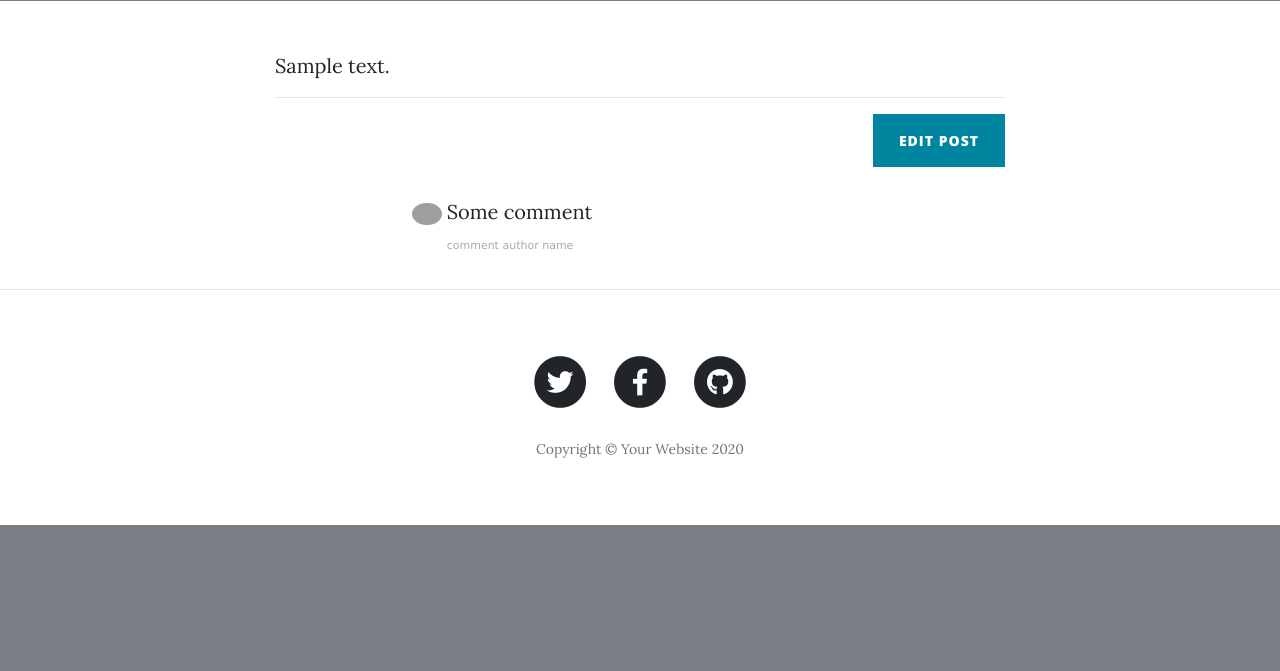
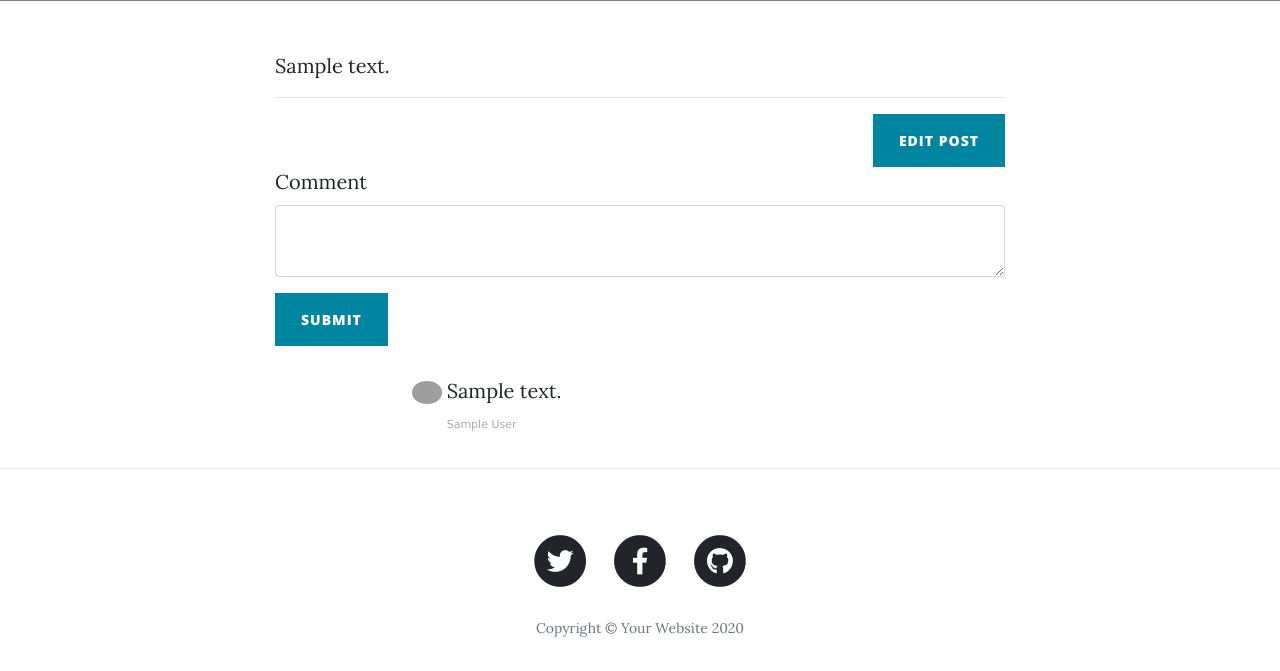
Before and after one commit to Xor01/day-69-adding-users-to-blog, a Flask app: page /post/1 in a window 1280 px wide. Shown: the part 560-1231 px from the top of the page. Before the commit the page ends 1085 px from the top, so only its background shows below. Run offline with Flask 3, Linux system fonts and the light colour scheme; tables that the repository leaves empty hold one stand-in row (values such as "Sample post"); grey boxes marked "Sample" are stand-in pictures; some libraries are stand-ins or nearby versions; grey boxes are pictures that could not be loaded.

Commit message:
implements commenting by creating a new table 'Comment' and create a relationship between it and BlogPost and User tables

```diff
--- a/app.py
+++ b/app.py
@@ -48,6 +48,7 @@ class User(UserMixin, db.Model):
     password = db.Column(db.String(100))
     name = db.Column(db.String(100))
     posts = relationship('BlogPost', back_populates='author')
+    comments = relationship('Comment', back_populates='author')
 
 
 class BlogPost(db.Model):
@@ -60,6 +61,18 @@ class BlogPost(db.Model):
     date = db.Column(db.String(250), nullable=False)
     body = db.Column(db.Text, nullable=False)
     img_url = db.Column(db.String(250), nullable=False)
+
+    comments = relationship('Comment', back_populates='parent_post')
+
+
+class Comment(db.Model):
+    __tablename__ = 'comments'
+    id = db.Column(db.Integer, primary_key=True)
+    text = db.Column(db.Text, nullable=False)
+    author_id = db.Column(db.Integer, db.ForeignKey('users.id'))
+    author = relationship('User', back_populates='comments')
+    post_id = db.Column(db.Integer, db.ForeignKey('blog_posts.id'))
+    parent_post = relationship('BlogPost', back_populates='comments')
 
 
 with app.app_context():
@@ -118,11 +131,25 @@ def logout():
     return redirect(url_for('get_all_posts'))
 
 
-@app.route("/post/<int:post_id>")
+@app.route("/post/<int:post_id>", methods=['GET', 'POST'])
 def show_post(post_id):
     requested_post = BlogPost.query.get(post_id)
+    comments = Comment.query.filter_by(post_id=post_id).all()
     form = CommentForm()
-    return render_template("post.html", post=requested_post, logged_in=current_user.is_authenticated, form=form)
+    if form.validate_on_submit():
+        if not current_user.is_authenticated:
+            flash('You need to login to comment')
+            return redirect(url_for('login'))
+        comment = Comment()
+        comment.author = current_user
+        comment.text = form.comment_body.data
+        comment.post_id = post_id
+        comment.parent_post = requested_post
+        db.session.add(comment)
+        db.session.commit()
+        return redirect(url_for('show_post', post_id=post_id))
+    return render_template("post.html", post=requested_post,
+                           logged_in=current_user.is_authenticated, form=form, comments=comments)
 
 
 @app.route("/about")
--- a/templates/post.html
+++ b/templates/post.html
@@ -33,22 +33,22 @@
 
 
 <!--           Comments Area -->
-            {% if logged_in %}
             {{ wtf.quick_form(form, novalidate=True, button_map={"submit": "primary"}) }}
             {{ ckeditor.load() }}
-            {% endif %}
           <div class="col-lg-8 col-md-10 mx-auto comment">
+              {% for comment in comments %}
               <ul class="commentList">
                 <li>
                     <div class="commenterImage">
                       <img src="https://pbs.twimg.com/profile_images/744849215675838464/IH0FNIXk.jpg"/>
                     </div>
                     <div class="commentText">
-                      <p>Some comment</p>
-                      <span class="date sub-text">comment author name</span>
+                      <p>{{ comment.text | safe}}</p>
+                      <span class="date sub-text">{{ comment.author.name }}</span>
                     </div>
                 </li>
               </ul>
+              {% endfor %}
           </div>
 
 
```
